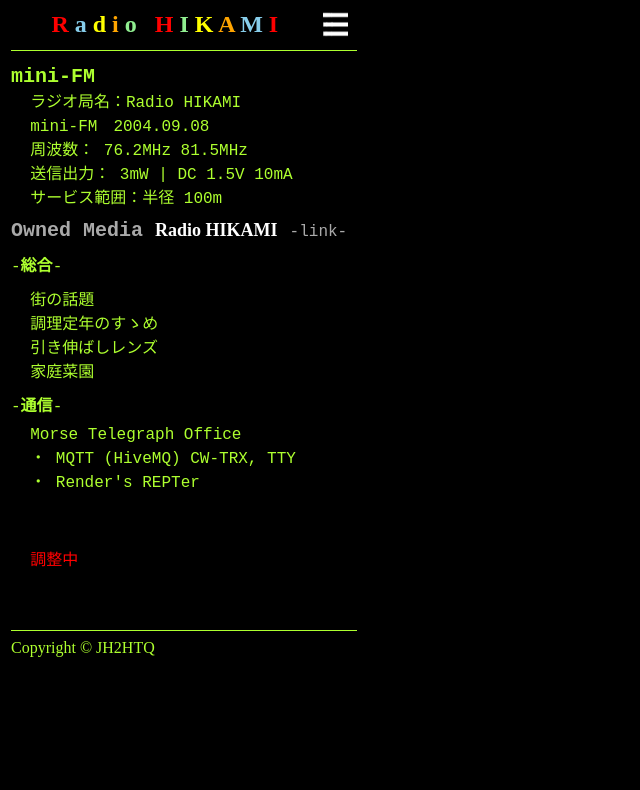
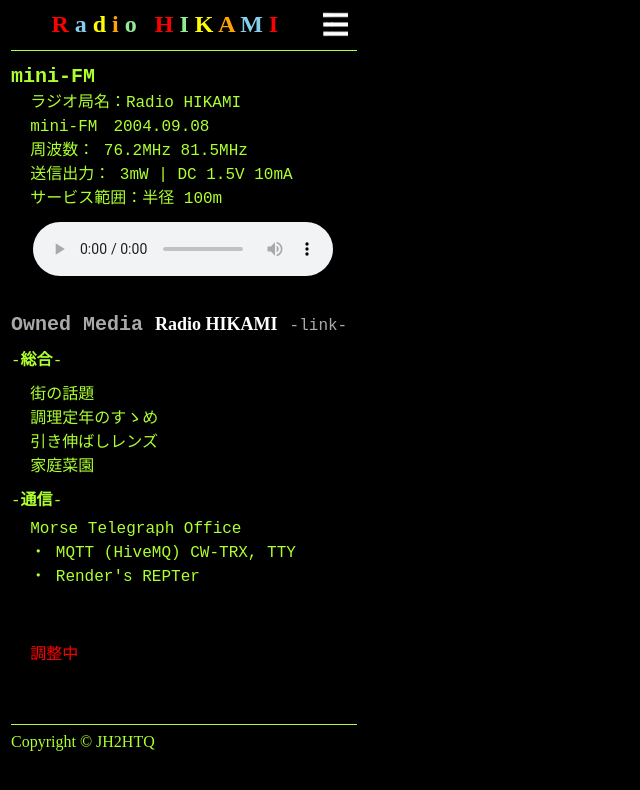
Before and after one commit to jh2htq-ir/RadioHIKAMI, a plain HTML site: page index.html in a window 1280 px wide. Shown: the whole page, without its empty margins (0-640 px from the left). Drawn offline with Linux system fonts and the light colour scheme.

Commit message:
Add files via upload

```diff
--- a/index.html
+++ b/index.html
@@ -53,6 +53,14 @@
 &nbsp; 送信出力： 3mW | DC 1.5V 10mA
 &nbsp; サービス範囲：半径 100m</font>
 <font size="-1"> </font>
+<table width="100%" border="0">
+<tr><td>
+<div><center>
+<audio id="audio" controls><source src="music/fm762.mp3"></audio>
+</center></div>
+<div><font size="-1">&nbsp;</font></div>
+</td></tr>
+</table>
 <font color="DarkGray"><b>Owned Media</b></font> <font face="Time New Roman" color="white" size="+1"><b>Radio HIKAMI</b></font>&nbsp;<a href="OwnedMedia.html" style="text-decoration: none"><font size="+1" color="DarkGray">-link-</font></a>
 <font size="-2"> </font>
 <font size="+1">-<a href="https://www.instagram.com/jh2htq_pro/" style="text-decoration: none"><b>総合</b></a>-
```
